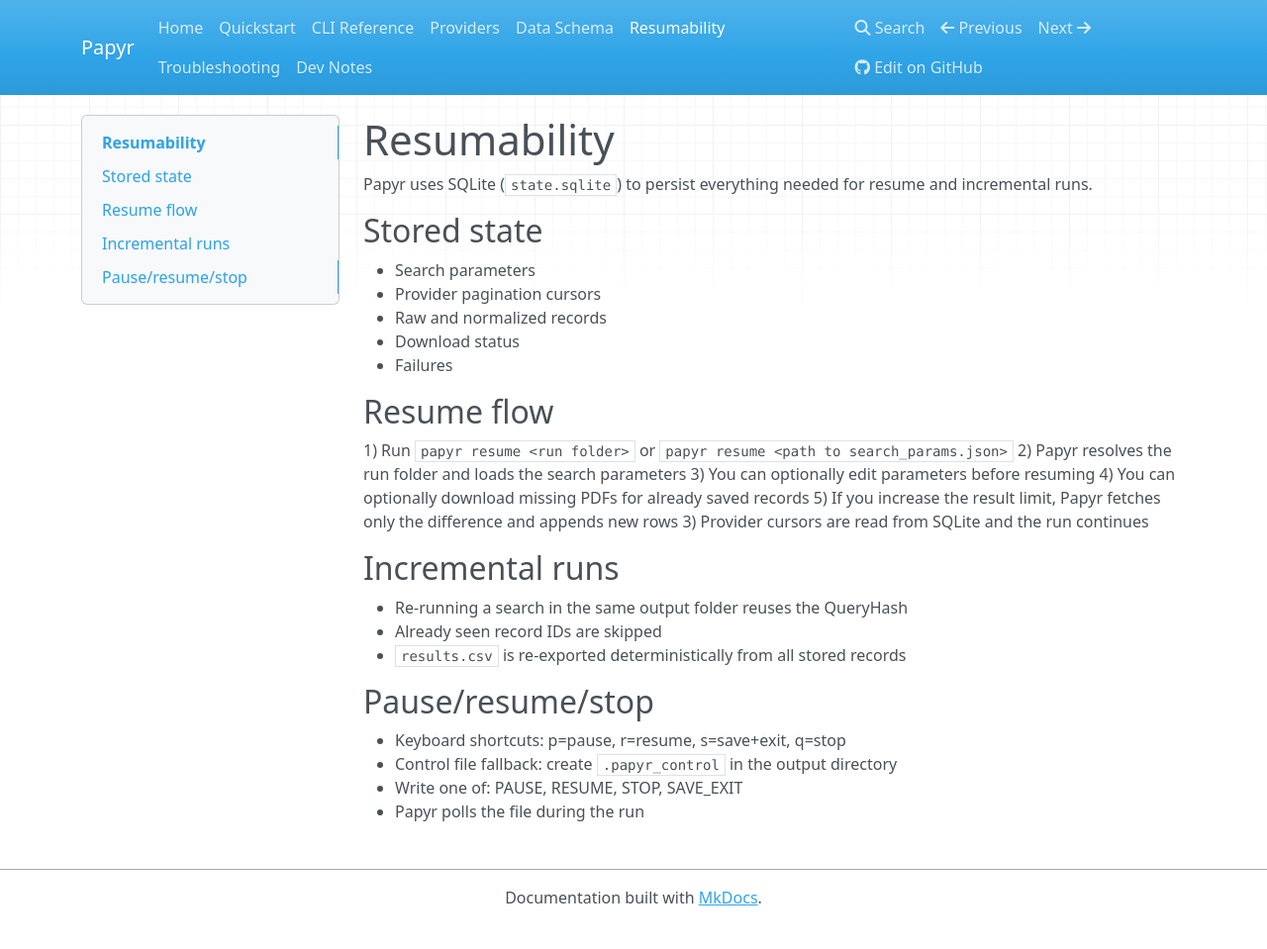
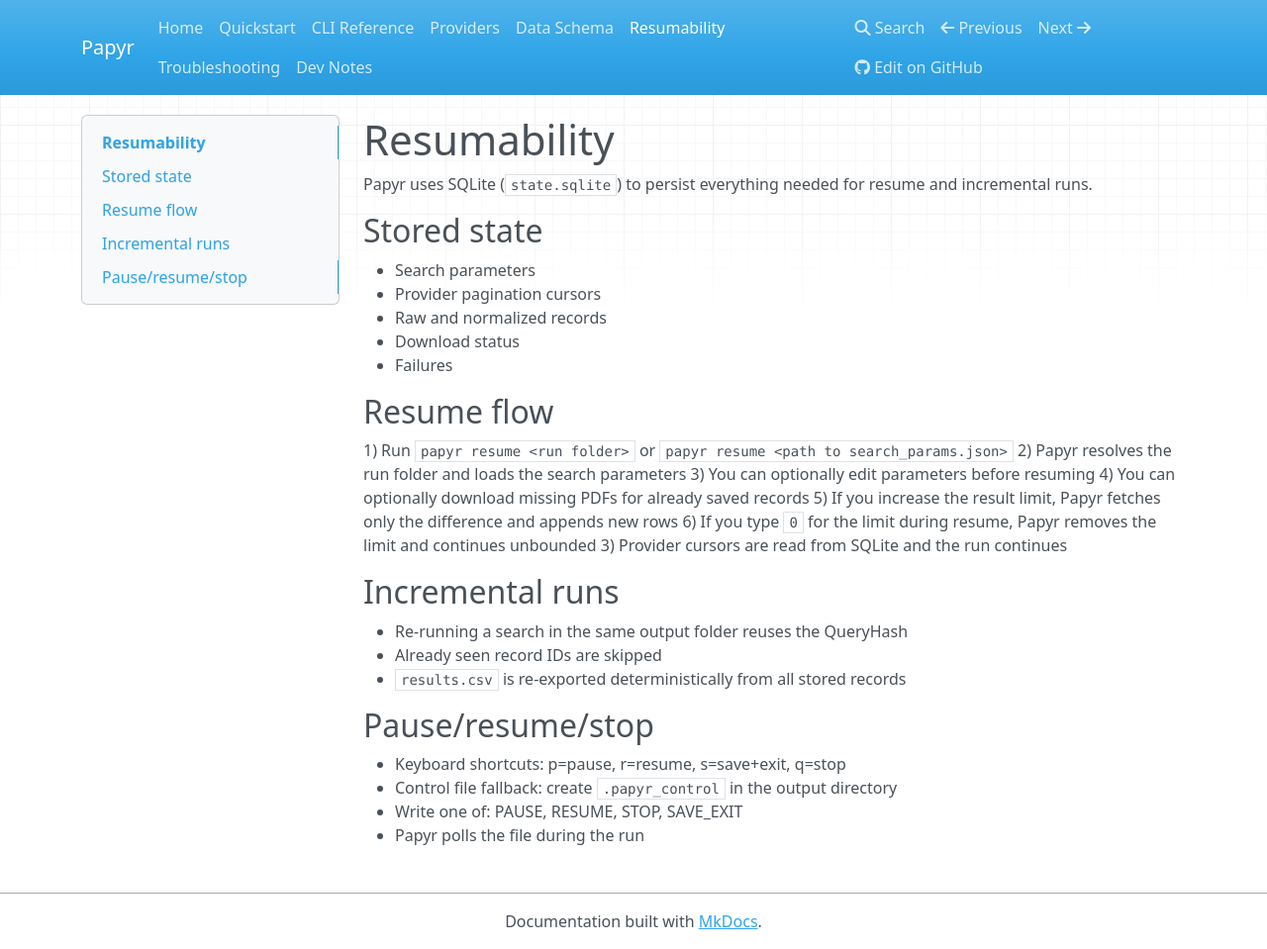
Before and after one commit to granziollucas/papyr, an MkDocs documentation site: the page built from docs/resumability.md, in a window 1280 px wide and 959 px high. Shown: the whole window at 99% size. Built offline with MkDocs 1.6.1, drawn with Linux system fonts in a browser that asks for light colours; nearby versions of some CDN libraries.

Commit message:
Document resume limit removal

```diff
--- a/docs/resumability.md
+++ b/docs/resumability.md
@@ -15,6 +15,7 @@
 3) You can optionally edit parameters before resuming
 4) You can optionally download missing PDFs for already saved records
 5) If you increase the result limit, Papyr fetches only the difference and appends new rows
+6) If you type `0` for the limit during resume, Papyr removes the limit and continues unbounded
 3) Provider cursors are read from SQLite and the run continues
 
 ## Incremental runs
```
Also changed, not shown: docs/cli_reference.md (+1 -0 lines).
